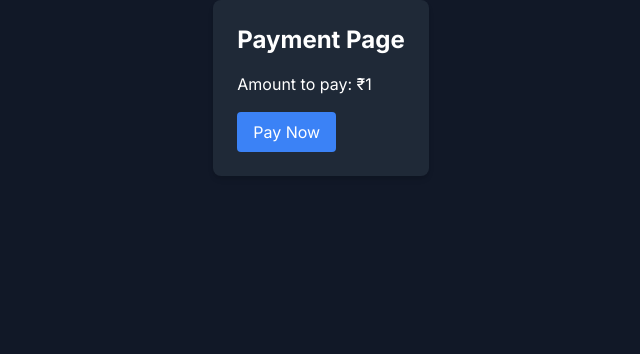
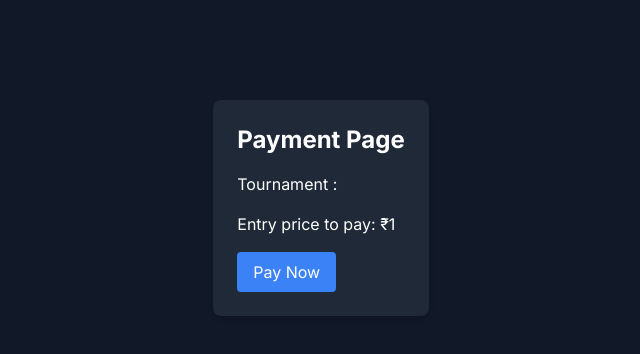
Before and after one commit to mayanksahu17/kazar, a Next.js app: page /payment/1 in a window 1280 px wide. Shown: the top 354 px of the page, without its empty margins (319-959 px from the left). Built offline with nearby package versions, Linux system fonts and the light colour scheme.

Commit message:
fix : build errors

```diff
--- a/src/app/payment/[id]/page.tsx
+++ b/src/app/payment/[id]/page.tsx
@@ -18,6 +18,7 @@ const PaymentPage: React.FC = ({ params }: any) => {
   const [tournamentName, setTournamentName] = useState<string>("");
   const [teamName, setTeamName] =useState<string>("");
   const [isProcessing, setIsProcessing] = useState(false);
+  const [isPaymentSuccessful, setIsPaymentSuccessful] = useState(false);
   const router = useRouter();
 
   useEffect(() => {
@@ -70,6 +71,8 @@ const PaymentPage: React.FC = ({ params }: any) => {
 
             if (res.status === 200) {
               toast.success("You are registered for the tournament!");
+              setIsPaymentSuccessful(true)
+              setIsProcessing(false);
               localStorage.setItem("team","")
               localStorage.setItem("tName","")
               router.push("/");
@@ -110,11 +113,12 @@ const PaymentPage: React.FC = ({ params }: any) => {
     <>
       <Suspense fallback={<Loading />}>
         <ToastContainer />
-        <div className="flex flex-col items-center min-h-screen bg-gray-900">
+        <div className="flex flex-col items-center  min-h-screen bg-gray-900">
           <Script src="https://checkout.razorpay.com/v1/checkout.js" />
-          <div className="p-6 bg-gray-800 rounded-lg shadow-md">
+          <div className="p-6 bg-gray-800 rounded-lg shadow-md mt-[100px]">
             <h1 className="text-2xl font-bold mb-4 text-white">Payment Page</h1>
-            <p className="mb-4 text-white">Amount to pay: ₹{amount}</p>
+            <p className="mb-4 text-white"> Tournament : {localStorage.getItem("tName")}</p>
+            <p className="mb-4 text-white">Entry price to pay: ₹{amount}</p>
             <button
               onClick={makePayment}
               disabled={isProcessing}
@@ -127,6 +131,7 @@ const PaymentPage: React.FC = ({ params }: any) => {
               {isProcessing ? "Processing..." : "Pay Now"}
             </button>
           </div>
+          {(isPaymentSuccessful) ? ( <p className="mb-4 text-green-500 font-semibold">Payment  Successfully completed you will be redirected to dashboard</p>) : ""}
         </div>
       </Suspense>
     </>
--- a/src/components/Header.tsx
+++ b/src/components/Header.tsx
@@ -79,17 +79,17 @@ export default function Header() {
         <DropdownMenu>
           <DropdownMenuTrigger asChild>
             <Avatar className="h-9 w-9">
-              <AvatarFallback>JP</AvatarFallback>
+              <AvatarFallback>M</AvatarFallback>
               <span className="sr-only">Toggle user menu</span>
             </Avatar>
           </DropdownMenuTrigger>
           <DropdownMenuContent align="end">
             <Link href = {"/profile"}>
-            <DropdownMenuItem>My Account</DropdownMenuItem>
+            {/* <DropdownMenuItem>My Account</DropdownMenuItem> */}
             </Link>
-            <DropdownMenuItem>Wallet</DropdownMenuItem>
-            <DropdownMenuItem>Raise Ticket</DropdownMenuItem>
-            <DropdownMenuItem>Settings</DropdownMenuItem>
+            {/* <DropdownMenuItem>Wallet</DropdownMenuItem> */}
+            {/* <DropdownMenuItem>Raise Ticket</DropdownMenuItem> */}
+            {/* <DropdownMenuItem>Settings</DropdownMenuItem> */}
             <DropdownMenuSeparator />
             <DropdownMenuItem onClick={handleLogout}>Logout</DropdownMenuItem>
           </DropdownMenuContent>
```
